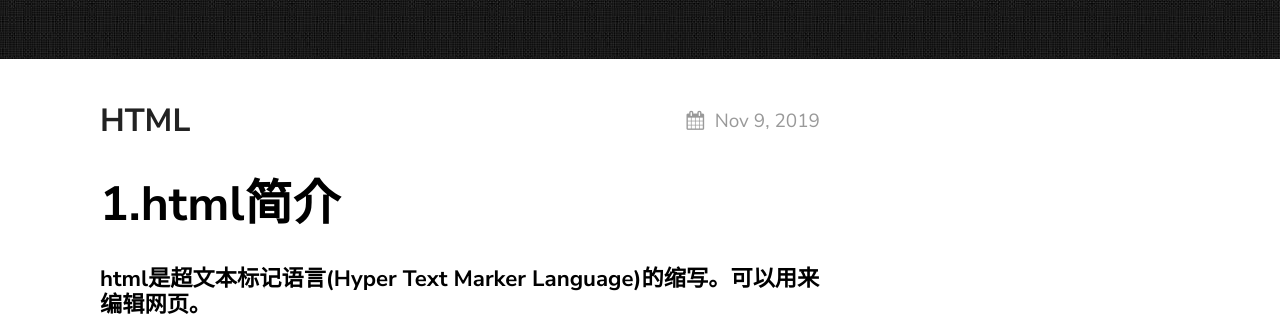
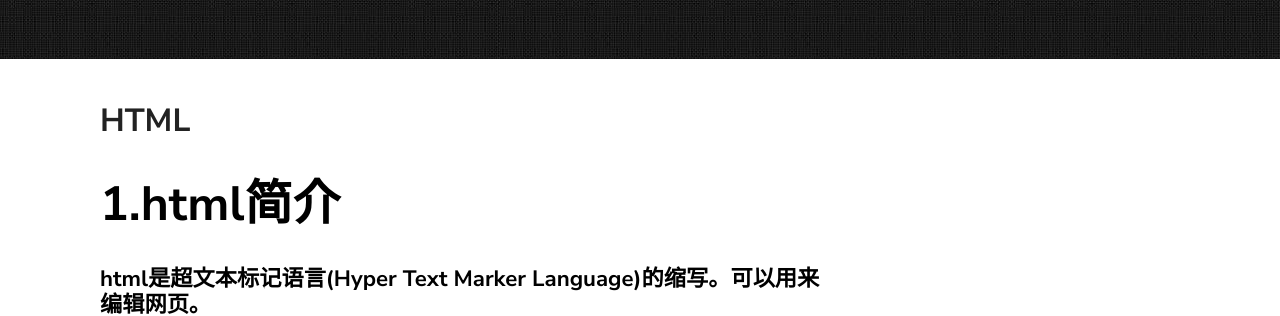
Before and after one commit to vtext/vtext.github.io, a Jekyll site: the page built from index.md, in a window 1280 px wide and 900 px high. Shown: the part 366-682 px from the top of the window. Built offline with Jekyll 4.4.1, drawn with Linux system fonts in a browser that asks for light colours; some of the changed text lies outside the part shown.

Commit message:
Update home.html

```diff
--- a/_layouts/home.html
+++ b/_layouts/home.html
@@ -10,7 +10,7 @@ layout: page
 			<a class="post-link" href="{{ post.url | relative_url }}">
 				<h2 class="post-title">{{ post.title | escape }}</h2>
 			</a>
-			<div class="post-date"><i class="icon-calendar"></i>{{ post.date | date: date_format }}</div>
+			<!--<div class="post-date"><i class="icon-calendar"></i>{{ post.date | date: date_format }}</div>-->
 		</div>
 		<div class="post">
 			{%- if site.show_excerpts -%}
```
